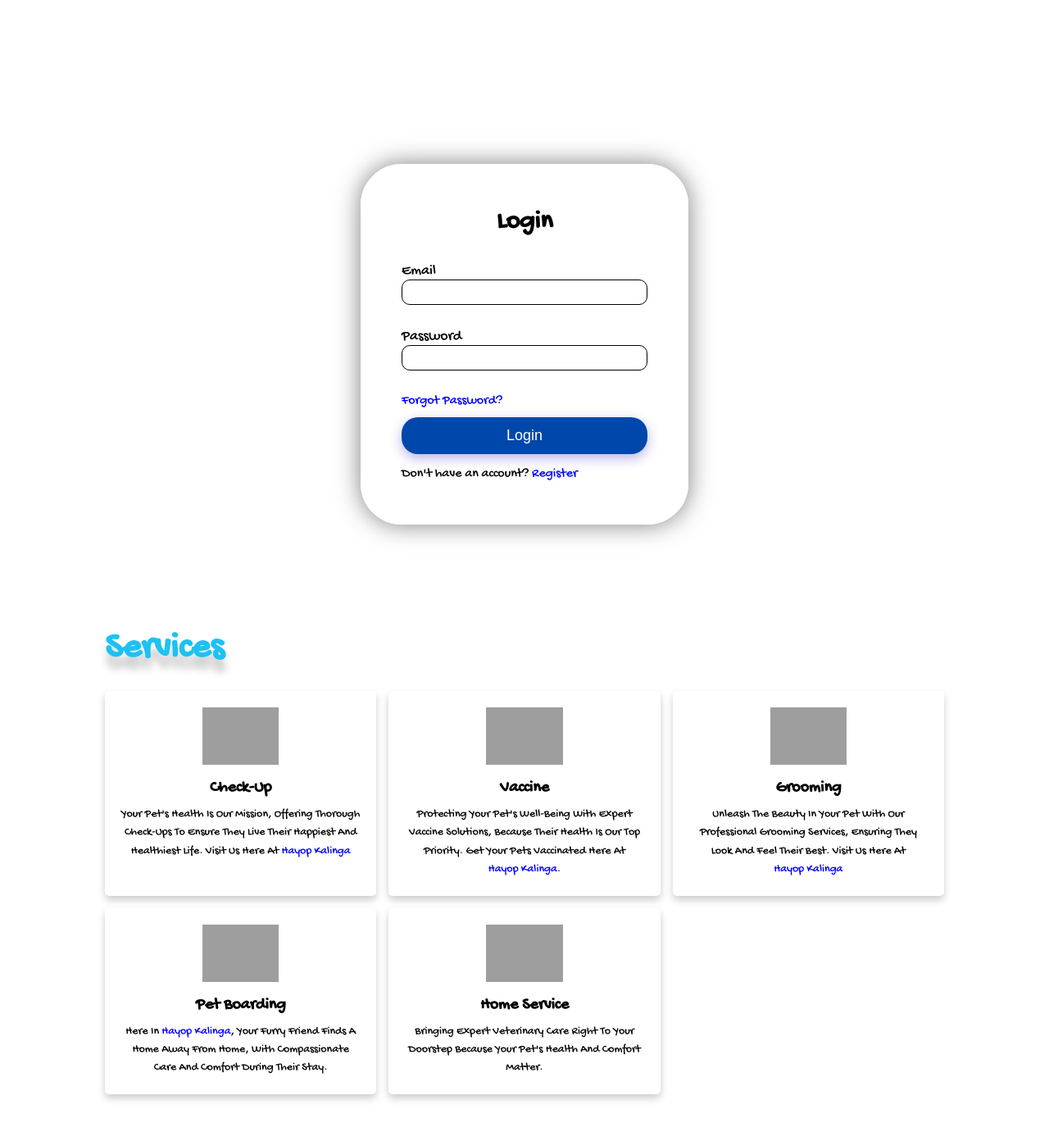
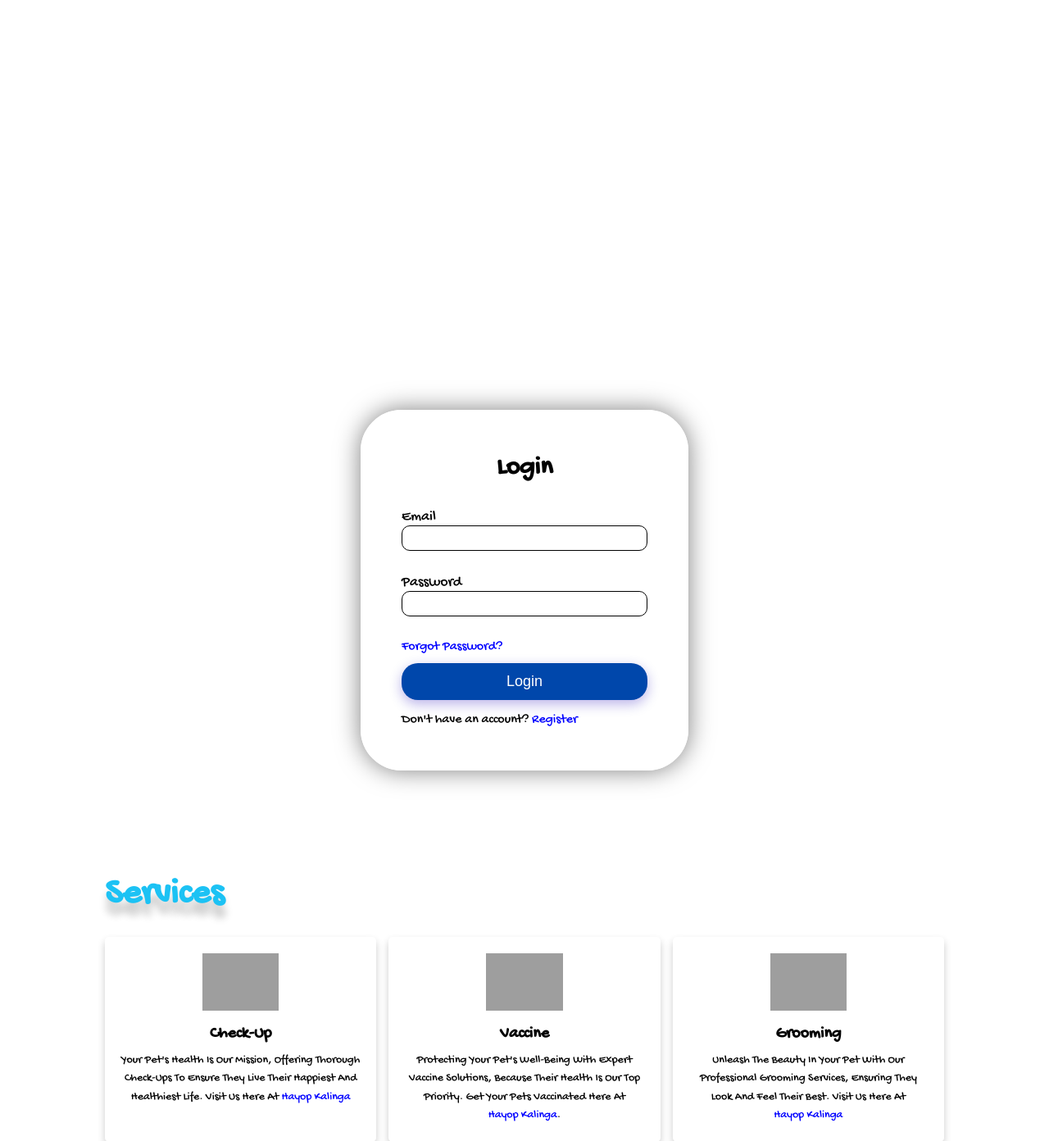
Before and after one commit to kvldz2600/HayopKalinga, a PHP site: page /home.php in a window 1280 px wide. Shown: the part 100-1492 px from the top of the page at 82% size. Run offline with PHP 8.4, Linux system fonts and the light colour scheme; some libraries are stand-ins or nearby versions; grey boxes are pictures that could not be loaded.

Commit message:
updated v2

```diff
--- a/loginstyle.css
+++ b/loginstyle.css
@@ -88,6 +88,7 @@ nav .login-popup:hover{
 	display: flex;
 	justify-content: center;
 	align-items: center;
+	margin-top: 300px;
 }
 
 .lgn .form-box{
```
